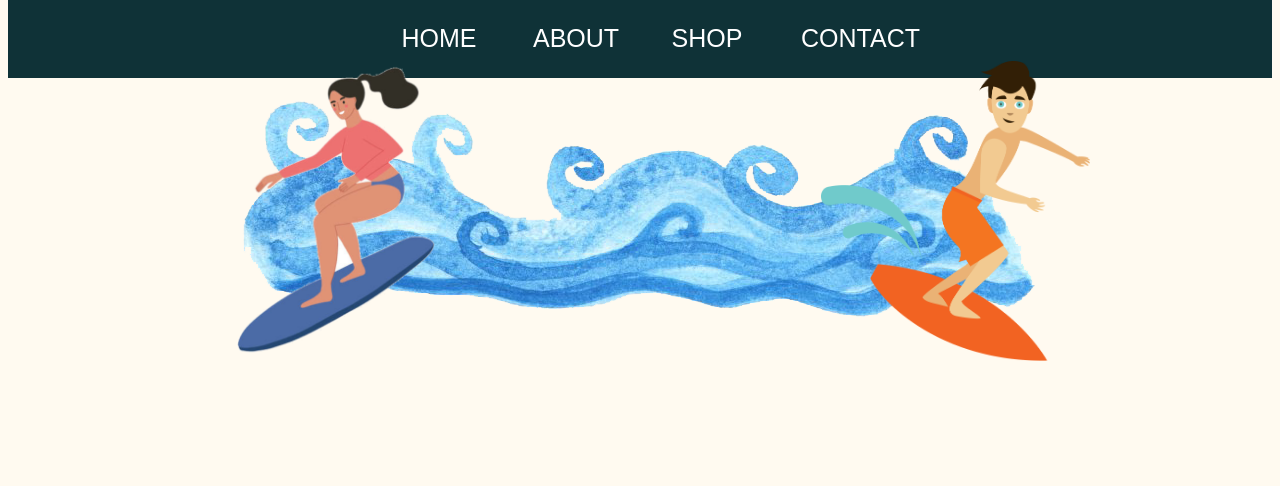
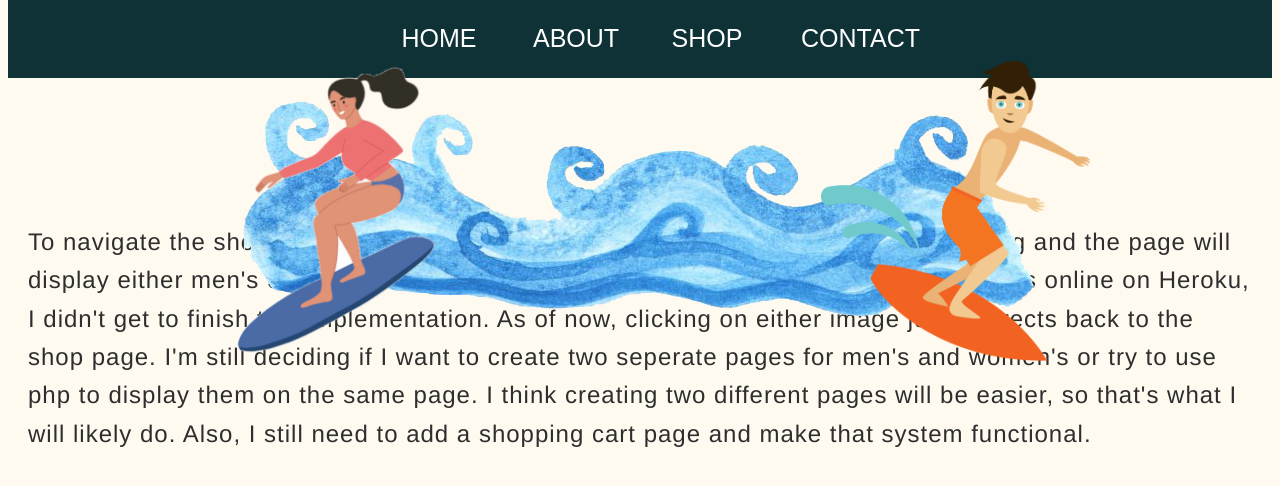
Before and after one commit to HunterJayW4/WorkingWebsite, a PHP site: page /shop.php in a window 1280 px wide. Shown: the part 205-691 px from the top of the page. Run offline with PHP 8.4, Linux system fonts and the light colour scheme.

Commit message:
updated shop page

```diff
--- a/shop.php
+++ b/shop.php
@@ -18,5 +18,15 @@
                 </div>
             </div>
         </div>
+    <p>
+        To navigate the shop, the user will be able to click on either the man or woman surfing and
+        the page will display either men's or women's shorts. As I wanted to make sure that this website
+        was online on Heroku, I didn't get to finish this implementation. As of now, clicking on either
+        image just redirects back to the shop page. I'm still deciding if I want to create two seperate pages
+        for men's and women's or try to use php to display them on the same page. I think creating two different
+        pages will be easier, so that's what I will likely do.
+
+        Also, I still need to add a shopping cart page and make that system functional.
+    </p>
     </body>
 </html>
```
